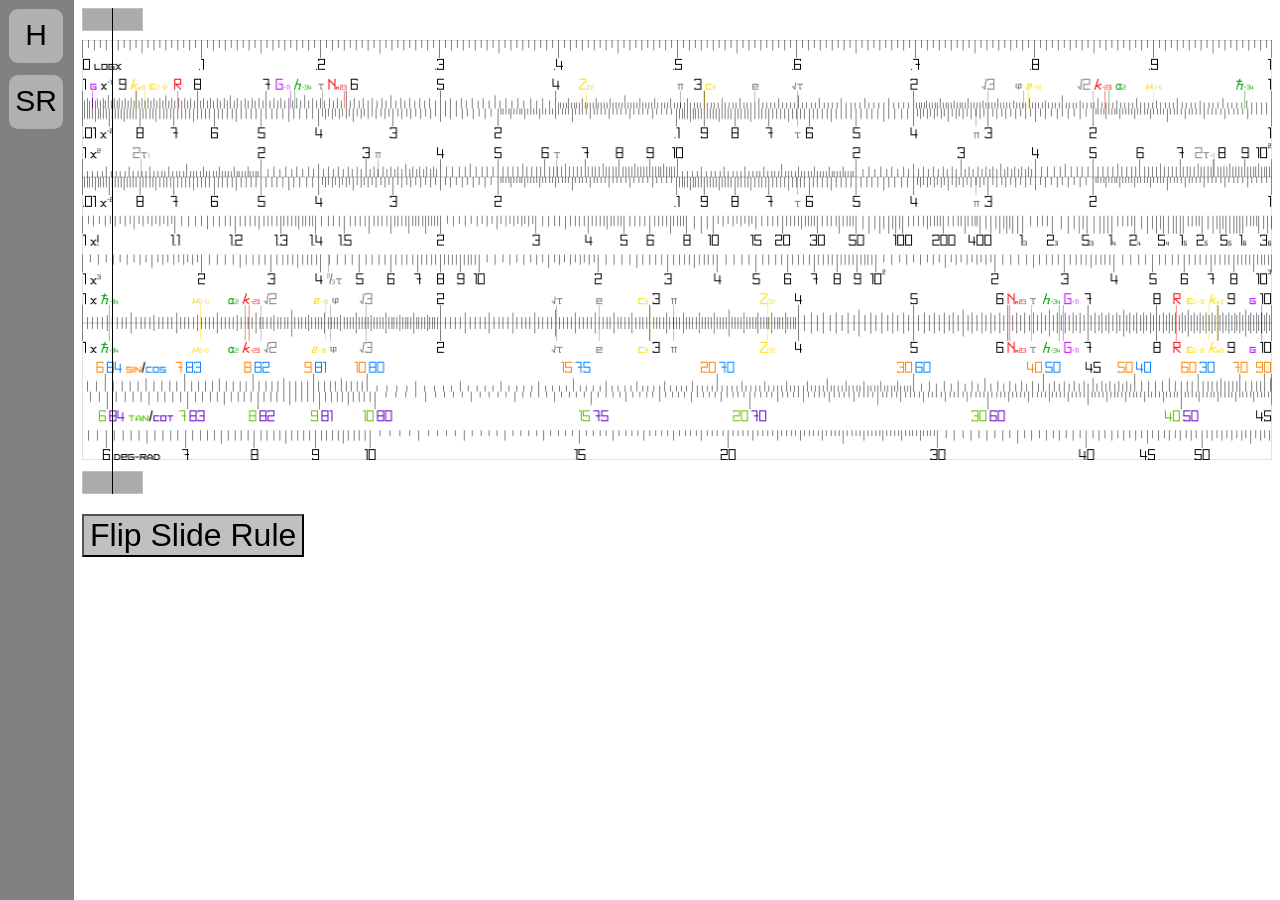
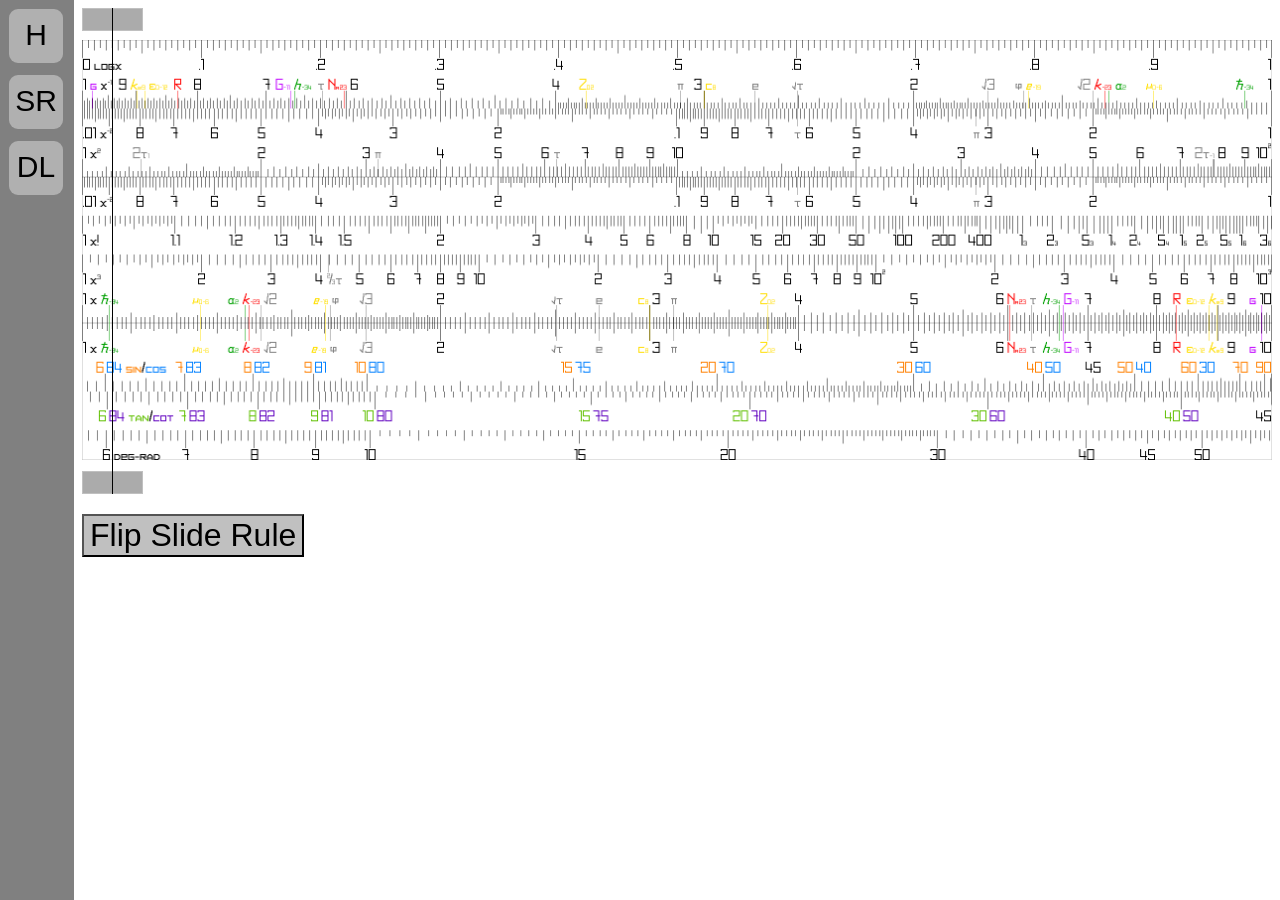
Before and after one commit to Doggyshakespeare/doggyshakespeare.github.io, a Jekyll site: the page built from sr_demo.html, in a window 1280 px wide. Built offline with Jekyll 4.4.1, drawn with Linux system fonts in a browser that asks for light colours; nearby versions of some CDN libraries.

Commit message:
updated with dl

```diff
--- a/_layouts/default.html
+++ b/_layouts/default.html
@@ -14,6 +14,9 @@
     		<div class="navitem">
         		<a href="sr_demo.html" class="navlink">SR</a>
       		</div>
+      		<div class="navitem">
+        		<a href="dl.html" class="navlink">DL</a>
+      		</div>
     	</div>
     	<div class="content">
     		{{ content }}
```
